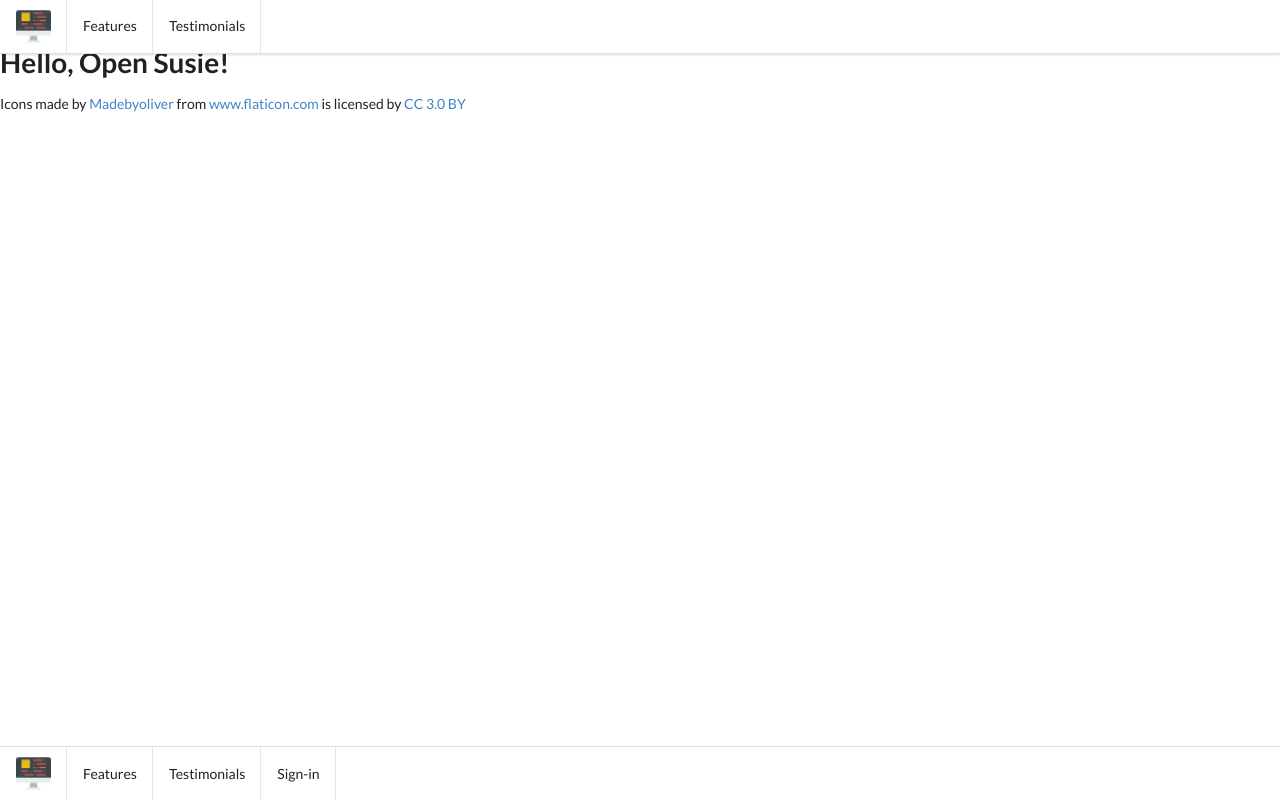
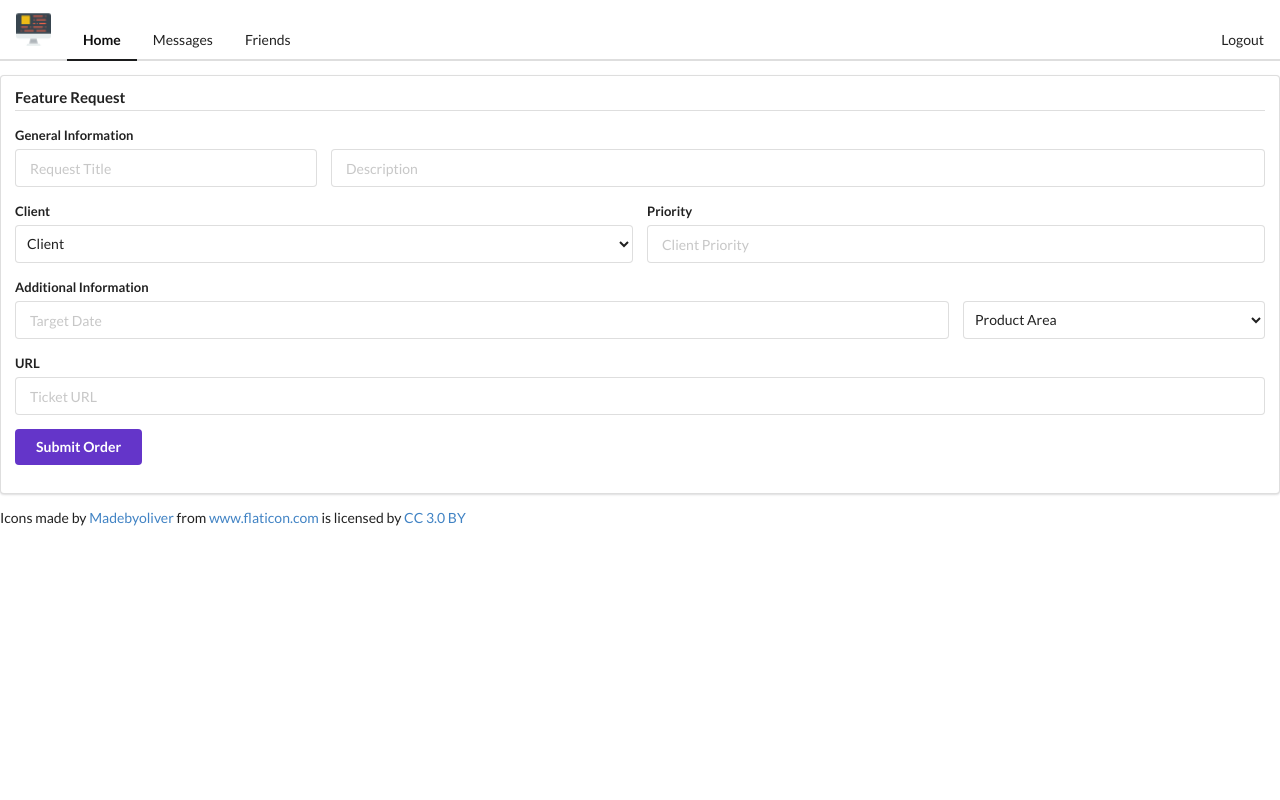
Before and after one commit to suecarmol/Featurette, a Flask app: page / in a window 1280 px wide. Run offline with Flask 2, Linux system fonts and the light colour scheme.

Commit message:
Created preliminary form for feature requests

```diff
--- a/featurette/app/templates/index.html
+++ b/featurette/app/templates/index.html
@@ -1,5 +1,63 @@
 
 {% extends "menu_bar.html" %}
     {% block content %}
-        <h1>Hello, {{ user.nickname }}!</h1>
+        <form class="ui form">
+            <h4 class="ui dividing header">Feature Request</h4>
+            <div class="field">
+                <label>General Information</label>
+                <div class="fields">
+                    <div class="four wide field">
+                        <input type="text" name="request_title"
+                            placeholder="Request Title">
+                    </div>
+                    <div class="twelve wide field">
+                        <input type="text" name="request_description"
+                            placeholder="Description">
+                    </div>
+                </div>
+            </div>
+            <div class="two fields">
+                <div class="field">
+                    <label>Client</label>
+                    <select class="ui fluid dropdown">
+                        <option value="">Client</option>
+                        <option value="1">Client A</option>
+                        <option value="2">Client B</option>
+                        <option value="3">Client C</option>
+                        <option value="4">Client D</option>
+                        <option value="5">Client E</option>
+                    </select>
+                </div>
+                <div class="field">
+                    <label>Priority</label>
+                    <input type="number" name="client_priority"
+                        placeholder="Client Priority">
+                </div>
+            </div>
+            <div class="field">
+                <label>Additional Information</label>
+                <div class="fields">
+                    <div class="twelve wide field">
+                        <input type="text" name="target_date"
+                            placeholder="Target Date">
+                    </div>
+                    <div class="four wide field">
+                        <select class="ui fluid dropdown">
+                            <option value="">Product Area</option>
+                            <option value="1">PA 1</option>
+                            <option value="2">PA 2</option>
+                            <option value="3">PA 3</option>
+                            <option value="4">PA 4</option>
+                            <option value="5">PA 5</option>
+                        </select>
+                    </div>
+                </div>
+            </div>
+            <div class="field">
+                <label>URL</label>
+                <input type="text" name="ticket_url"
+                    placeholder="Ticket URL">
+            </div>
+            <div class="ui violet button" tabindex="0">Submit Order</div>
+        </form>
     {% endblock %}
--- a/featurette/app/templates/menu_bar.html
+++ b/featurette/app/templates/menu_bar.html
@@ -5,24 +5,28 @@
         <script src="static/semantic.min.js"></script>
     </head>
     <body>
-        <div class="ui top fixed menu">
-          <div class="item">
-            <img src="images/coding.png">
-          </div>
-          <a class="item">Features</a>
-          <a class="item">Testimonials</a>
+        <div class="ui secondary pointing menu">
+            <a class="item">
+                <img src="/static/images/coding.png">
+            </a>
+            <a class="item active">
+                Home
+            </a>
+            <a class="item">
+            Messages
+            </a>
+            <a class="item">
+            Friends
+            </a>
+            <div class="right menu">
+            <a class="ui item">
+              Logout
+            </a>
         </div>
-        <a class="item">Sign-in</a>
-        {% block content %}{% endblock %}
-        <div class="ui bottom fixed menu">
-          <div class="item">
-            <img src="images/coding.png">
-          </div>
-          <a class="item">Features</a>
-          <a class="item">Testimonials</a>
-          <a class="item">Sign-in</a>
+        </div>
+        <div class="ui segment">
+            {% block content %}{% endblock %}
         </div>
         <div>Icons made by <a href="http://www.flaticon.com/authors/madebyoliver" title="Madebyoliver">Madebyoliver</a> from <a href="http://www.flaticon.com" title="Flaticon">www.flaticon.com</a> is licensed by <a href="http://creativecommons.org/licenses/by/3.0/" title="Creative Commons BY 3.0" target="_blank">CC 3.0 BY</a></div>
     </body>
-
 </html>
--- a/featurette/app/views.py
+++ b/featurette/app/views.py
@@ -4,7 +4,4 @@ from flask import render_template
 @app.route('/')
 @app.route('/index')
 def index():
-    user = {'nickname': 'Open Susie'}  # fake user
-    return render_template('index.html',
-                           title='Featurette - Home',
-                           user=user)
+    return render_template('index.html')
```
Also changed, not shown: 2 other files.
